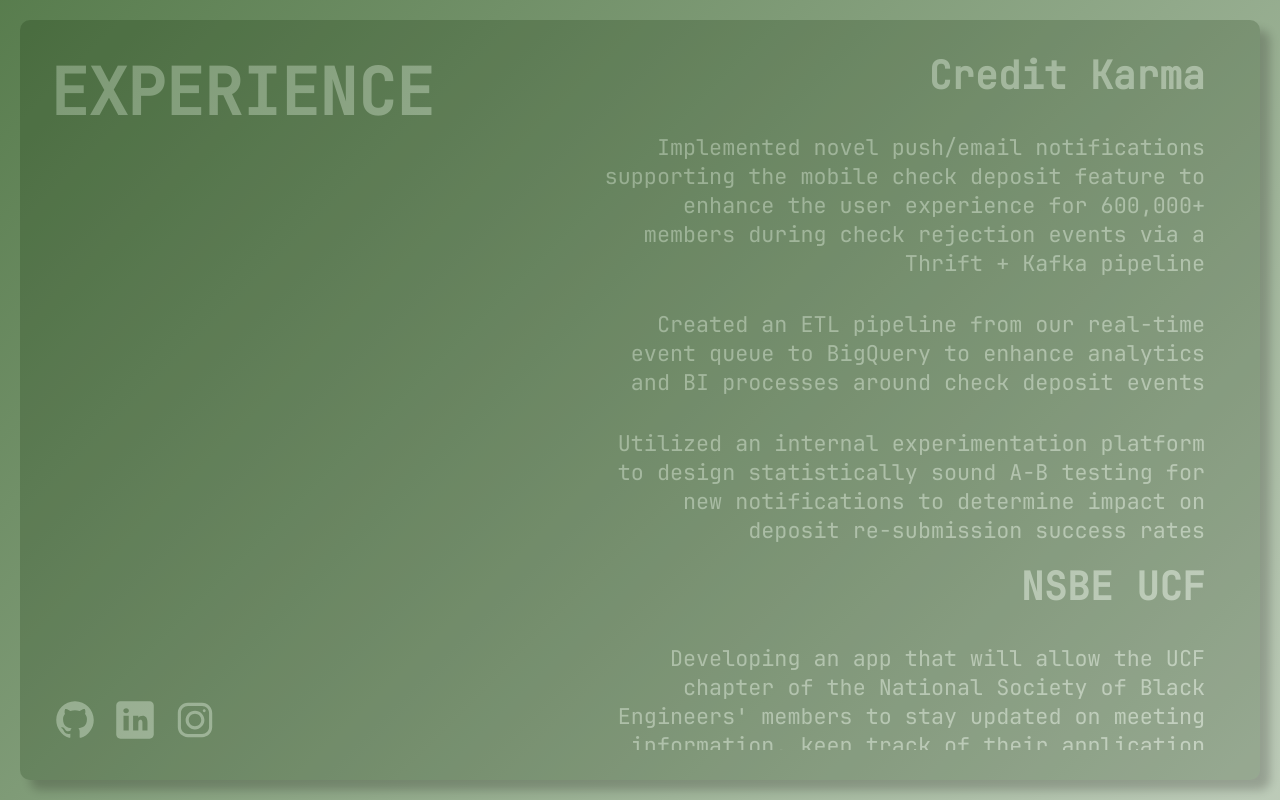
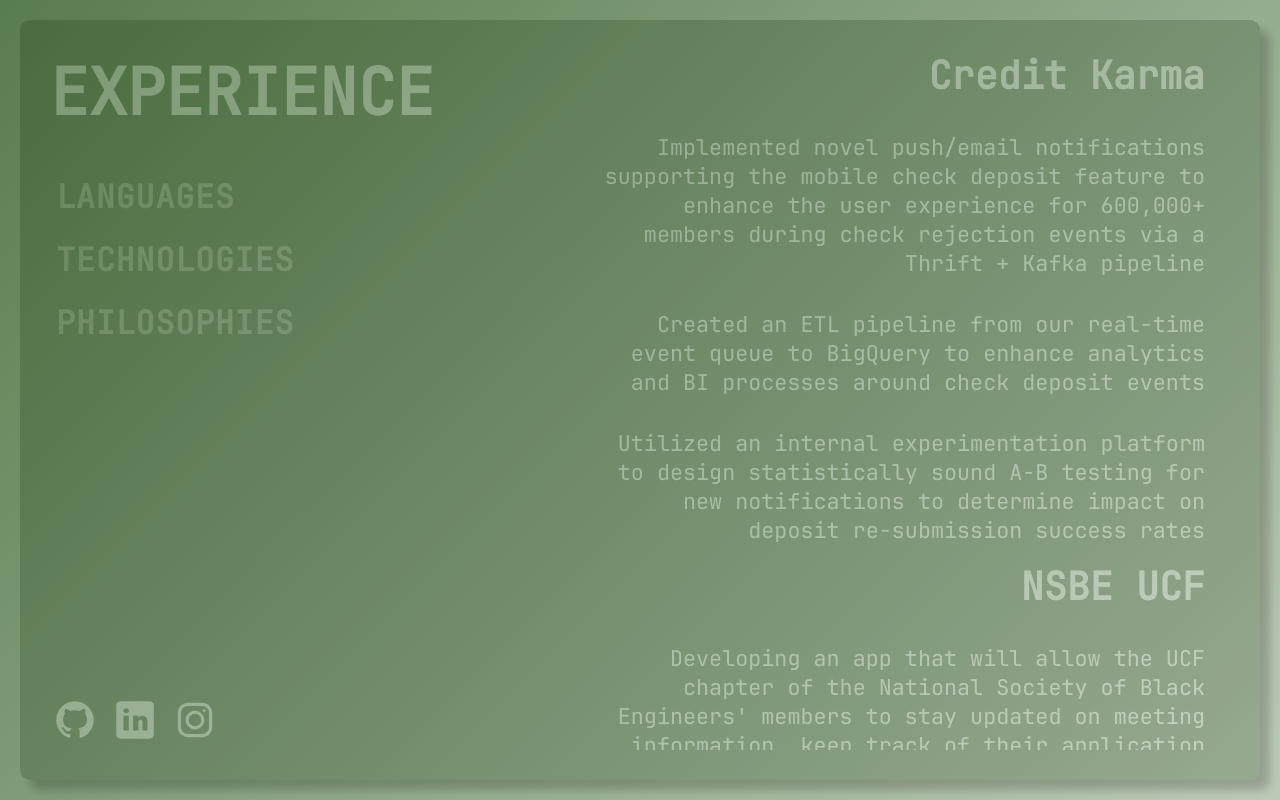
Before and after one commit to AlainAmbrose/portfolio, a React (Create React App) app: page /experience in a window 1280 px wide. Built offline with nearby package versions, Linux system fonts and the light colour scheme.

Commit message:
cleaned up CSS and added skills tabs

```diff
--- a/src/App.css
+++ b/src/App.css
@@ -50,14 +50,6 @@ body {
   src: url('./fonts/ttf/JetBrainsMono-Regular.ttf') format('truetype');
 }
 
-.navigation {
-  position: relative;
-  margin: 0;
-  padding-left: 0;
-  list-style: none;
-  text-align: right;
-}
-
 /* lightmode */
 /* .backgroundBox {
   margin: 2.5vh;
@@ -90,39 +82,12 @@ body {
   margin-bottom: 1rem;
 }
 
-.navLi {
-  cursor: pointer;
-  margin-top: 2rem;
-}
-
-.navLi a:hover {
-  color: #0E2C04;
-  /* opacity: .5; */
-  -webkit-background-clip: text;
-     -moz-background-clip: text;
-          background-clip: text;
-}
-
-
-/*lightmode*/
-/* .navLi button:hover {
-  color: #0E2C04;
-  opacity: .5;
-} */
-
-/*darkmode*/
-.navLi button:hover {
-  color: #FFFFFF;
-  opacity: 1;
-}
-
-img:hover {
-  opacity: .5;
-}
-
-.navLi button {
-  color: transparent;
-  text-shadow: 0px 2px 0px rgba(255,255,255,.5);
+.navigation {
+  position: relative;
+  margin: 0;
+  padding-left: 0;
+  list-style: none;
+  text-align: right;
 }
 
 .navigation a {
@@ -155,11 +120,77 @@ img:hover {
   background-color: transparent;
 }
 
+.navLi {
+  cursor: pointer;
+  margin-top: 2rem;
+}
+
+.navLi button:hover {
+  color: #FFFFFF;
+  opacity: 1;
+}
+
+.navLi button {
+  color: transparent;
+  text-shadow: 0px 2px 0px rgba(255,255,255,.5);
+}
+
+
+.skills {
+  position: relative;
+  margin: 0;
+  padding-left: 0;
+  list-style: none;
+}
+
+.skillsLi {
+  cursor: pointer;
+  margin-bottom: 2rem;
+}
+
+/*lightmode*/
+/* .navLi button:hover {
+  color: #0E2C04;
+  opacity: .5;
+} */
+
+/*darkmode*/
+
+.skillsLi button:hover {
+  color: #FFFFFF;
+  opacity: 1;
+}
+
+.skillsLi button {
+  color: transparent;
+  text-shadow: 0px 2px 0px rgba(255,255,255,.5);
+}
+
+.skills button {
+  position: relative;
+  text-decoration: none;
+  text-transform: uppercase;
+  font-family: 'JetBrains Mono';
+  font-weight: bold;
+  font-style: normal;
+  font-stretch: normal;
+  font-size: 2.5vw;
+  letter-spacing: .02em;
+  line-height: .9em;
+  transition: color .5s, opacity .5s;
+  border: none;
+  background-color: transparent;
+}
+
 button {
   outline: none;
   border: none;
   background: transparent;
   cursor: pointer;
+}
+
+img:hover {
+  opacity: .5;
 }
 
 /*light*/
--- a/src/components/ProjectCard.js
+++ b/src/components/ProjectCard.js
@@ -5,15 +5,18 @@ import "../App.css";
 const ProjectCard = ({ project, height, width, color, title }) => {
   const cardStyle = {
     height: "35vh",
+    width: "70vh",
     backgroundColor: color,
     borderRadius: "10px",
-    flex: "0 0 49%",
+    // flex: "0 0 49%",
     marginBottom: "30px",
+    marginLeft: "30px",
+    padding: "10px",
   };
 
   return (
     <div style={cardStyle}>
-      {/* <p style={{ color: "#0E2C04" }}>{title}</p> */}
+      <p style={{ color: "#0E2C04" }}>{title}</p>
     </div>
   );
 };
--- a/src/pages/ExperiencePage.js
+++ b/src/pages/ExperiencePage.js
@@ -11,6 +11,11 @@ import SunWhite from "../images/Sun-White.svg";
 import MoonWhite from "../images/Moon-White.png";
 
 function ExperiencePage() {
+  const handleNavClick = (event, location) => {
+    event.preventDefault();
+    // navigate(`/${location}`);
+  };
+
   const leftDivStyle = {
     flex: "0 0 38%",
     display: "flex",
@@ -26,7 +31,7 @@ function ExperiencePage() {
     overflow: "scroll",
   };
 
-  const descriptionStyle = {
+  const skillsStyle = {
     flex: "0 0 70%",
     display: "flex",
     flexDirection: "row",
@@ -47,8 +52,35 @@ function ExperiencePage() {
         <div style={{ flex: "0 0 15%" }}>
           <h1 style={{ fontSize: "5vw", fontWeight: "800" }}> EXPERIENCE </h1>
         </div>
-        <div style={descriptionStyle}>
-          <div style={{ flex: "0 0 70%" }}></div>
+        <div style={skillsStyle}>
+          <div style={{ flex: "0 0 70%" }}>
+            <ul className="skills">
+              <li className="skillsLi">
+                <button
+                  type="button"
+                  onClick={(event) => handleNavClick(event, "about")}
+                >
+                  Languages
+                </button>
+              </li>
+              <li className="skillsLi">
+                <button
+                  type="button"
+                  onClick={(event) => handleNavClick(event, "projects")}
+                >
+                  Technologies
+                </button>
+              </li>
+              <li className="skillsLi">
+                <button
+                  type="button"
+                  onClick={(event) => handleNavClick(event, "experience")}
+                >
+                  Philosophies
+                </button>
+              </li>
+            </ul>
+          </div>
         </div>
         <div>
           <a href="https://www.github.com/AlainAmbrose">
--- a/src/pages/ProjectsPage.js
+++ b/src/pages/ProjectsPage.js
@@ -19,7 +19,7 @@ function ProjectsPage() {
     flex: "0 0 80%",
     display: "flex",
     flexDirection: "row",
-    justifyContent: "space-between",
+    // justifyContent: "space-between",
     overflow: "scroll",
     flexWrap: "wrap",
   };
```
